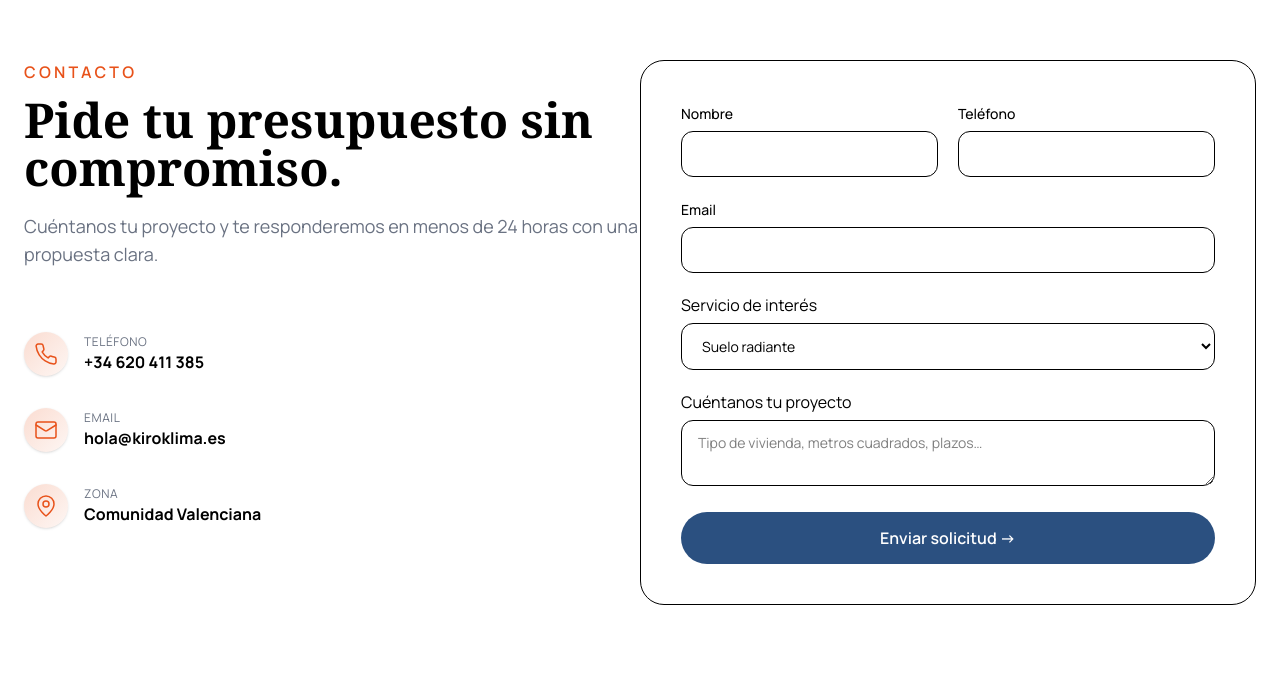
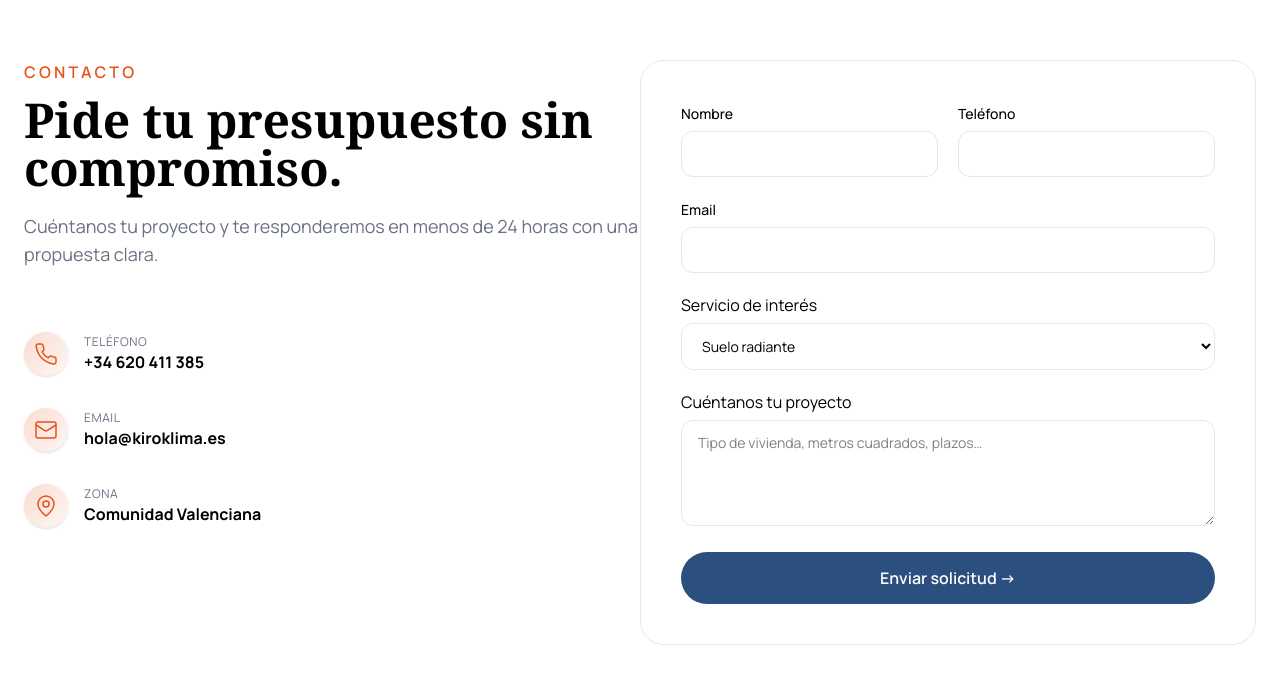
Before and after one commit to yoanastamenova/KiroKlima, a Next.js app: page / in a window 1280 px wide. Shown: the part 2306-2989 px from the top of the page. Built offline with nearby package versions, Linux system fonts and the light colour scheme.

Commit message:
fix: update form input borders to use consistent styling

```diff
--- a/app/contacto/contacto.tsx
+++ b/app/contacto/contacto.tsx
@@ -83,24 +83,24 @@ export default function Contacto() {
             </div>
           </div>
           </div>
-          <form className="rounded-3xl border border-border bg-card p-8 md:p-10 space-y-5">
+          <form className="rounded-3xl border border-gray-200 bg-card p-8 md:p-10 space-y-5">
             <div className="grid sm:grid-cols-2 gap-5">
                 <div>
                     <label htmlFor="name" className="text-sm font-medium">Nombre</label>
-                    <input id="name" type="text" className="mt-1.5 w-full rounded-xl border border-input bg-background px-4 py-3 text-sm focus:outline-none focus:ring-2 focus:ring-accent" name="name"/>
+                    <input id="name" type="text" className="mt-1.5 w-full rounded-xl border border-gray-200 bg-background px-4 py-3 text-sm focus:outline-none focus:ring-2 focus:ring-accent" name="name"/>
                 </div>
                 <div>
                     <label htmlFor="phone" className="text-sm font-medium">Teléfono</label>
-                    <input id="phone" type="text" className="mt-1.5 w-full rounded-xl border border-input bg-background px-4 py-3 text-sm focus:outline-none focus:ring-2 focus:ring-accent" name="phone"/>
+                    <input id="phone" type="text" className="mt-1.5 w-full rounded-xl border border-gray-200 bg-background px-4 py-3 text-sm focus:outline-none focus:ring-2 focus:ring-accent" name="phone"/>
                 </div>
             </div>
             <div>
                 <label htmlFor="email" className="text-sm font-medium">Email</label>
-                <input id="email" type="text" className="mt-1.5 w-full rounded-xl border border-input bg-background px-4 py-3 text-sm focus:outline-none focus:ring-2 focus:ring-accent" name="email"/>
+                <input id="email" type="text" className="mt-1.5 w-full rounded-xl border border-gray-200 bg-background px-4 py-3 text-sm focus:outline-none focus:ring-2 focus:ring-accent" name="email"/>
             </div>
             <div>
                 <label htmlFor="interes">Servicio de interés</label>
-                <select id="interes" className="mt-1.5 w-full rounded-xl border border-input bg-background px-4 py-3 text-sm focus:outline-none focus:ring-2 focus:ring-accent">
+                <select id="interes" className="mt-1.5 w-full rounded-xl border border-gray-200 bg-background px-4 py-3 text-sm focus:outline-none focus:ring-2 focus:ring-accent">
                     <option value="suelo">Suelo radiante</option>
                     <option value="aerotermia">Aerotermia</option>
                     <option value="sueloyaerotermia">Suelo radiante + Aerotermia</option>
@@ -109,7 +109,7 @@ export default function Contacto() {
             </div>
             <div>
               <label htmlFor="cuenta">Cuéntanos tu proyecto</label>
-              <textarea name="proyecto" id="proyecto" className="mt-1.5 w-full rounded-xl border border-input bg-background px-4 py-3 text-sm focus:outline-none focus:ring-2 focus:ring-accent" placeholder="Tipo de vivienda, metros cuadrados, plazos…"></textarea>
+              <textarea name="proyecto" rows={4} id="proyecto" className="mt-1.5 w-full rounded-xl border border-gray-200 bg-background px-4 py-3 text-sm focus:outline-none focus:ring-2 focus:ring-accent" placeholder="Tipo de vivienda, metros cuadrados, plazos…"></textarea>
             </div>
             <button type="submit" className="w-full inline-flex items-center justify-center gap-2 rounded-full bg-brand-blue text-brand-white px-7 py-3.5 text-white font-semibold hover:bg-primary/90 hover:cursor-pointer transition">Enviar solicitud {"->"}</button>
           </form>
```
